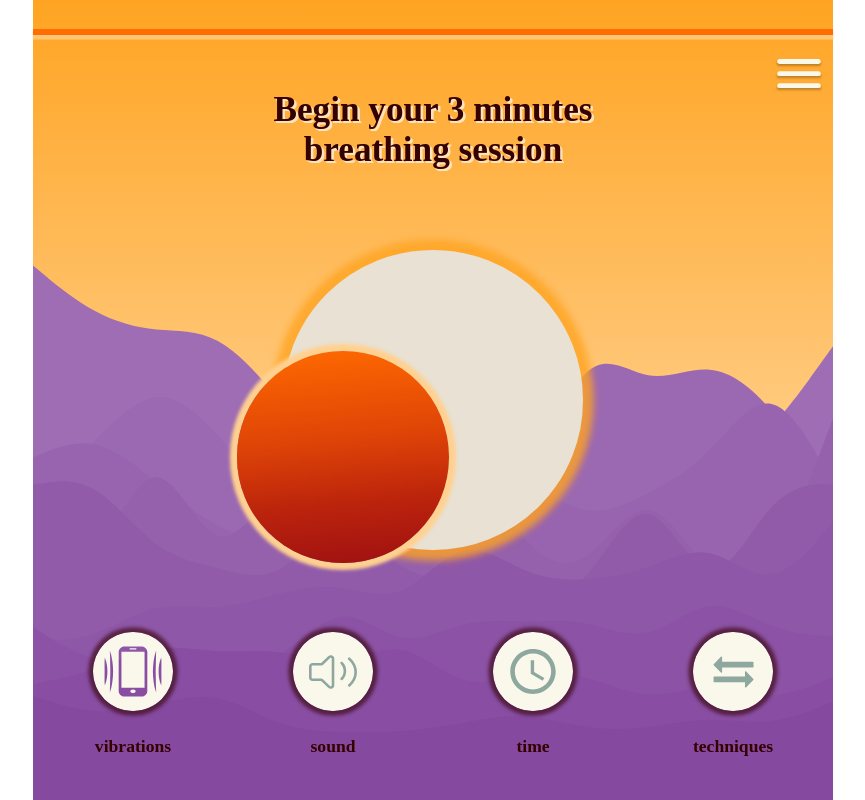
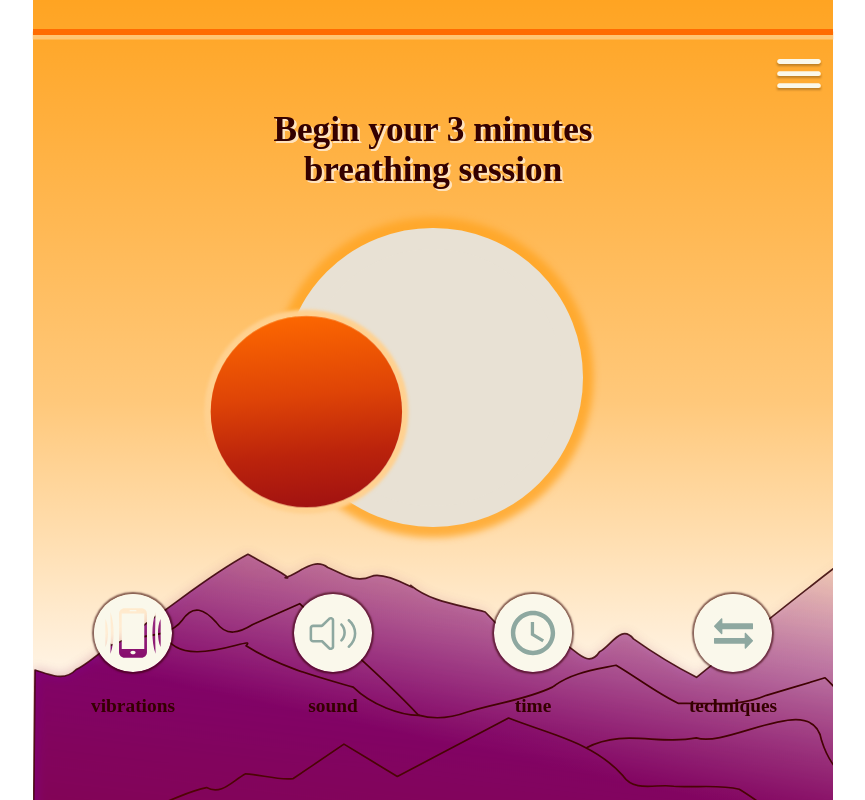
Before and after one commit to olgaTheCreator/inhale, a React (Create React App) app: page / in a window 1280 px wide. Shown: the whole page, without its empty margins (207-1072 px from the left). Built offline with nearby package versions, Linux system fonts and the light colour scheme; no server answers; a web font is replaced by a local one.

Commit message:
some animations added

```diff
--- a/src/components/App.js
+++ b/src/components/App.js
@@ -7,7 +7,6 @@ import { MenuIcon } from "./MenuIcon";
 import "../style.css";
 import { BeginSessionText } from "./BeginSessionText";
 import { EndOfSessionText } from "./EndOfSessionText";
-import { ShowingTechniqueNameOnScreen } from "./ShowingTechniqueNameOnScreen";
 import "@fontsource/metropolis";
 
 const App = () => {
@@ -44,8 +43,6 @@ const App = () => {
         <MenuIcon />
       </div>
       <div className="free-space1">
-        <ShowingTechniqueNameOnScreen chosenTechnique={chosenTechnique} />
-
         {durationOfSession * 60 === seconds ? (
           <EndOfSessionText />
         ) : intervalId || pause ? (
--- a/src/components/ShowingTechniqueNameOnScreen.js
+++ b/src/components/ShowingTechniqueNameOnScreen.js
@@ -5,7 +5,7 @@ export const ShowingTechniqueNameOnScreen = ({ chosenTechnique }) => {
   useEffect(() => {
     setTimeout(() => {
       setVisible(false);
-    }, 3000);
+    }, 5000);
     return () => setVisible(true);
   }, [chosenTechnique]);
 
--- a/src/components/Timer.js
+++ b/src/components/Timer.js
@@ -4,6 +4,7 @@ import { vibrate } from "../utils/Vibration";
 import { noOp } from "../utils/NoOp";
 import { Howl } from "howler";
 import bell from "../assets/sounds/bell-hit-soft.wav";
+import { ShowingTechniqueNameOnScreen } from "./ShowingTechniqueNameOnScreen";
 
 export const Timer = ({
   chosenTechnique,
@@ -70,10 +71,10 @@ export const Timer = ({
           <br />
           {intervalId ? (
             <div id="stop-button">
-              PAUSE
+              {/* PAUSE
               <br />
               {changeOfStep(modFromSec, inhaleExhale).duration}
-              <br />
+              <br /> */}
               {intervalId ? (
                 <div className="step-text">
                   {changeOfStep(modFromSec, inhaleExhale).currentStep}
@@ -83,10 +84,16 @@ export const Timer = ({
               )}
             </div>
           ) : (
-            <div className="play-button">{/* <p>START</p> */}</div>
+            <div></div>
           )}
           <br />
           <br />
+        </div>
+        <div className="play-button-container">
+          <div className="play-button">
+            {" "}
+            <ShowingTechniqueNameOnScreen chosenTechnique={chosenTechnique} />
+          </div>
         </div>
       </div>
       <div className="area3"></div>
--- a/src/components/navigationStyle.css
+++ b/src/components/navigationStyle.css
@@ -2,18 +2,29 @@
   display: grid;
   grid-template-columns: 1fr 1fr 1fr 1fr;
   grid-template-rows: 1fr;
-  place-items: center;
+  align-items: end;
+  justify-items: center;
 }
+.navContainer div {
+  padding-bottom: 1.8rem;
+  font-size: 0.55rem;
+  color: rgba(52, 0, 0, 1);
+  transition: color 100ms ease-out, font-size 1s linear;
+}
+
+.navContainer div:hover {
+  color: #ff6c01;
+}
+
 .navContainer p {
   grid-row: 2/3;
-  font-size: 0.5em;
+  /* text-shadow: 0.15em 0.15em 0.06em rgba(255, 227, 188, 1); */
 }
 .navContainer button {
   border-radius: 50%;
-  height: 2.5em;
-  width: 2.5em;
+  height: 2.2rem;
+  width: 2.2rem;
   box-shadow: 0 0 0.12em 0.15em rgba(52, 0, 0, 0.6);
-  font-size: 0.9em;
 
   border: none;
 }
--- a/src/components/timer.css
+++ b/src/components/timer.css
@@ -24,6 +24,7 @@
 }
 
 .circle {
+  position: relative;
   border-radius: 50%;
   -moz-border-radius: 50%;
   -webkit-border-radius: 50%;
@@ -38,6 +39,7 @@
   display: grid;
   text-align: center;
   place-items: center;
+  z-index: 2;
 }
 
 .step-text {
@@ -48,21 +50,20 @@
 #stop-button {
   position: relative;
 }
-
-.play-button {
-  /* background: url(../assets/icons/play_cienier.svg) no-repeat center center;
-  position: relative;
-  left: 0.5em;
-
-  background-size: contain;
-  width: 7em;
-  height: 7em;
-  border: none;
-  display: grid;
-
-  align-items: center; */
+.play-button-container {
+  grid-column: 2/ 4;
+  grid-row: 2 / 4;
   position: relative;
   left: -35%;
+  animation: xAxis 5s infinite ease-in, zindex 5s infinite linear;
+  z-index: 2;
+}
+.play-button {
+  position: relative;
+  z-index: auto;
+  display: grid;
+  place-content: center;
+
   border-radius: 50%;
   -moz-border-radius: 50%;
   -webkit-border-radius: 50%;
@@ -76,23 +77,66 @@
     hsl(25deg 100% 50%) 100%
   );
   box-shadow: 0 0 0.1em 0.2em rgba(255, 209, 144, 1);
+  animation: yAxis 5s infinite ease-out, scale 5s infinite ease-out;
   /*animation: gradient 3s infinite;*/
   /* box-shadow: 0 0 0.2em 0.3em rgba(255, 164, 34, 0.8); */
-
-  text-align: center;
-  align-items: center;
 }
-
-.play-button p {
-  position: relative;
-
+.play-button div {
   /* font-family: Montserrat;
   font-style: normal;
   font-weight: 600;
   font-size: 20.8772px; */
-  left: 0.5em;
-  text-align: left;
-  color: #faf8eb;
-  font-size: 1.6em;
+  color: rgba(255, 209, 144, 1);
+  font-size: 1.4rem;
   text-shadow: 0px 2px 2px rgba(0, 0, 0, 0.25);
 }
+
+@keyframes xAxis {
+  50% {
+    animation-timing-function: ease-in;
+    transform: translateX(240px);
+  }
+  /* 90% {
+    animation-timing-function: ease-in;
+    transform: translateX(-50px);
+  } */
+
+  /* 53% {
+    animation-timing-function: ease-in;
+    transform: scale(0.5, 0.5);
+  }*/
+}
+
+@keyframes yAxis {
+  50% {
+    animation-timing-function: ease-out;
+    transform: translateY(150px);
+  }
+  /* 90% {
+    animation-timing-function: ease-out;
+    transform: translateY(-100px);
+  } */
+}
+@keyframes scale {
+  65% {
+    animation-timing-function: ease-out;
+    transform: scale(0.6, 0.6);
+  }
+}
+
+@keyframes zindex {
+  0% {
+    z-index: 10;
+  }
+  36% {
+    z-index: 0;
+  }
+}
+/* 53% {
+    animation-timing-function: ease-out;
+
+  }
+  66% {
+    animation-timing-function: ease-out;
+    z-index: 1;
+  } */
--- a/src/style.css
+++ b/src/style.css
@@ -49,15 +49,14 @@ body {
 
   width: 100%;
   max-width: 800px;
-  background: url(./assets/icons/layered-waves-haikei2.svg) no-repeat left
-      bottom,
-    linear-gradient(0deg, #fff5e8 15%, #ffc87a 50%, #ffa422);
-  background-size: calc(max(17em, 100%)), auto;
+  /* background: url(./assets/icons/mountains1.svg) no-repeat left bottom, */
+  background: linear-gradient(0deg, #fff5e8 15%, #ffc87a 50%, #ffa422);
+  /* background-size: calc(max(130%, 19em)), auto; */
   /* background-blend-mode: multiply;
   /*animation: gradient 3s infinite;*/
   display: grid;
   grid-template-columns: 100%;
-  grid-template-rows: 1em auto auto 2fr 1fr;
+  grid-template-rows: 1em 2em 3em 2fr 2fr;
   row-gap: 0.2em;
   height: calc(var(--vh, 1vh) * 100);
   padding: 0px;
@@ -98,6 +97,8 @@ body {
 .menu-container {
   grid-row: 5 / 6;
   display: grid;
+  background: url(./assets/icons/mountains2.svg) no-repeat left top;
+  background-size: 145%;
 }
 
 @keyframes gradient {
```
Also changed, not shown: src/assets/icons/mountains1.svg (added), src/assets/icons/mountains2.svg (added).
